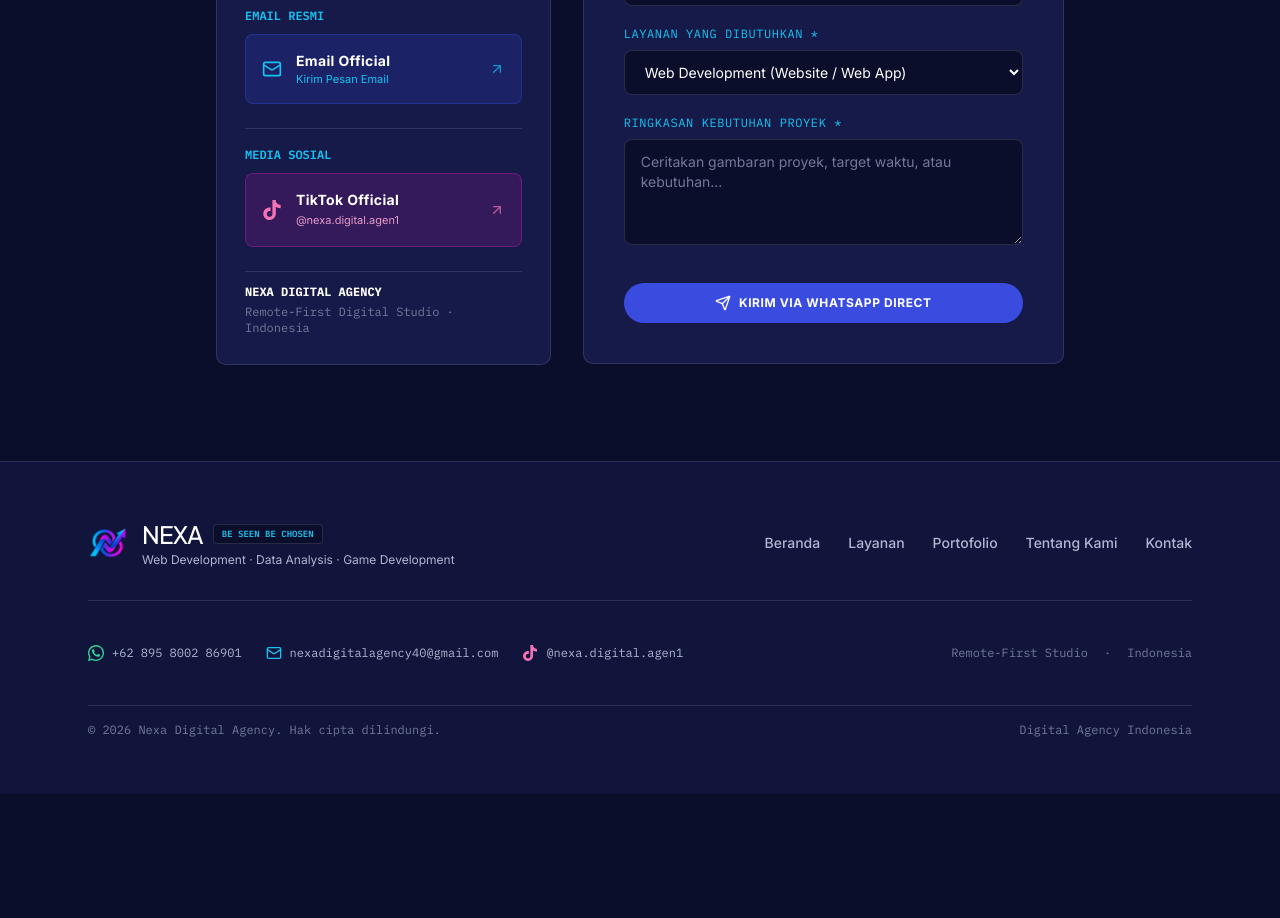
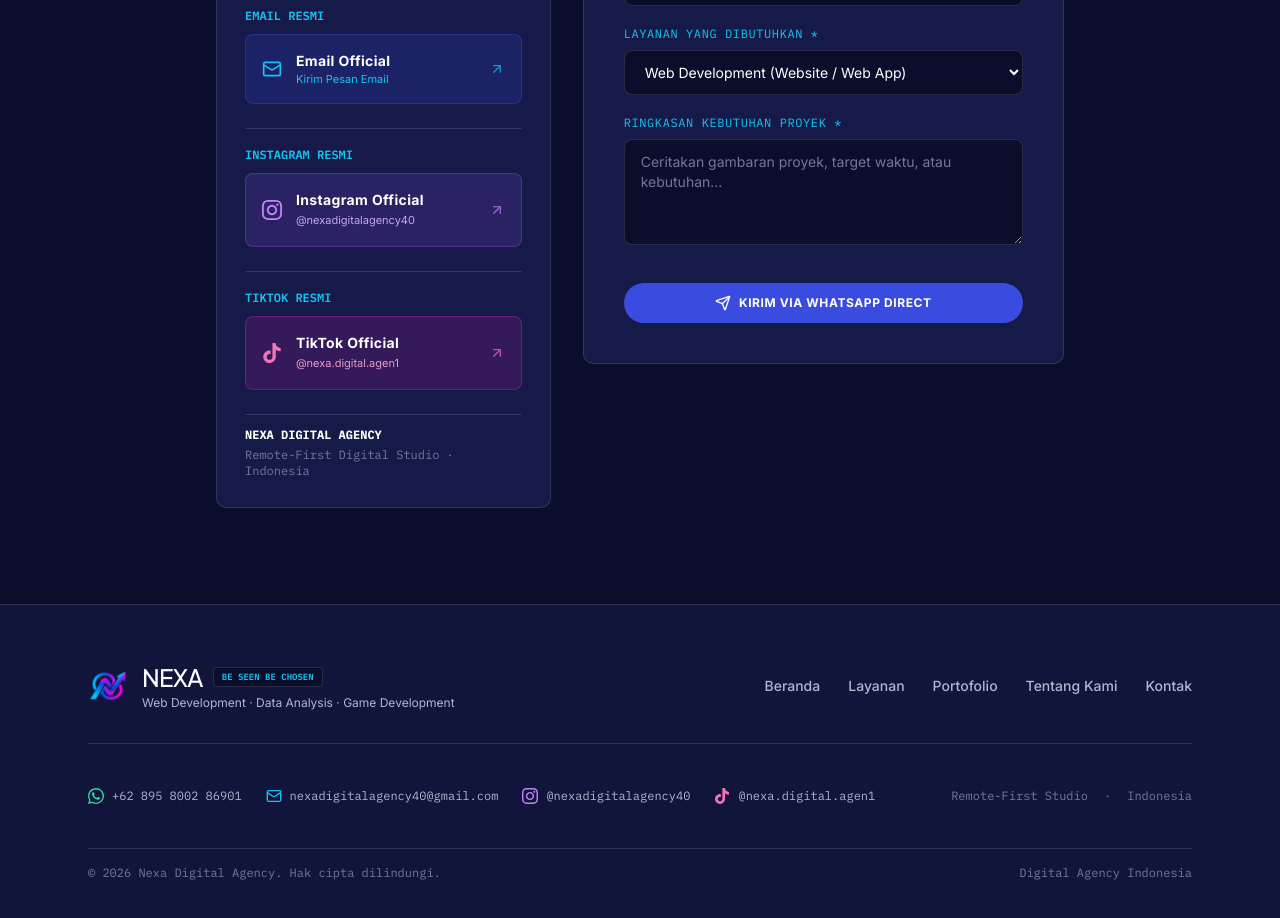
Before and after one commit to imanyunar/nexa-company, a Vue app: page /kontak in a window 1280 px wide. Shown: the part 640-1558 px from the top of the page. Before the commit the page ends 1434 px from the top, so only its background shows below. Built offline with nearby package versions, Linux system fonts and the light colour scheme; a web font is replaced by a local one.

Commit message:
feat: add Instagram official link and channels

```diff
--- a/src/components/Footer.vue
+++ b/src/components/Footer.vue
@@ -44,6 +44,17 @@
             <span class="break-all sm:break-normal">nexadigitalagency40@gmail.com</span>
           </a>
           <a
+            href="https://www.instagram.com/nexadigitalagency40/"
+            target="_blank"
+            rel="noopener noreferrer"
+            class="flex items-center gap-2 hover:text-purple-400 transition-colors py-1"
+          >
+            <svg class="w-4 h-4 text-purple-400 shrink-0" fill="currentColor" viewBox="0 0 24 24">
+              <path d="M12 2.163c3.204 0 3.584.012 4.85.07 3.252.148 4.771 1.691 4.919 4.919.058 1.265.069 1.645.069 4.849 0 3.205-.012 3.584-.069 4.849-.149 3.225-1.664 4.771-4.919 4.919-1.266.058-1.644.07-4.85.07-3.204 0-3.584-.012-4.849-.07-3.26-.149-4.771-1.699-4.919-4.92-.058-1.265-.07-1.644-.07-4.849 0-3.204.013-3.583.07-4.849.149-3.227 1.664-4.771 4.919-4.919 1.266-.057 1.645-.069 4.849-.069zm0-2.163c-3.259 0-3.667.014-4.947.072-4.358.2-6.78 2.618-6.98 6.98-.059 1.281-.073 1.689-.073 4.948 0 3.259.014 3.668.072 4.948.2 4.358 2.618 6.78 6.98 6.98 1.281.058 1.689.072 4.948.072 3.259 0 3.668-.014 4.948-.072 4.354-.2 6.782-2.618 6.979-6.98.059-1.28.073-1.689.073-4.948 0-3.259-.014-3.667-.072-4.947-.196-4.354-2.617-6.78-6.979-6.98-1.281-.059-1.69-.073-4.949-.073zm0 5.838c-3.403 0-6.162 2.759-6.162 6.162s2.759 6.163 6.162 6.163 6.162-2.759 6.162-6.163c0-3.403-2.759-6.162-6.162-6.162zm0 10.162c-2.209 0-4-1.79-4-4 0-2.209 1.791-4 4-4s4 1.791 4 4c0 2.21-1.791 4-4 4zm6.406-11.845c-.796 0-1.441.645-1.441 1.44s.645 1.44 1.441 1.44c.795 0 1.439-.645 1.439-1.44s-.644-1.44-1.439-1.44z"/>
+            </svg>
+            <span>@nexadigitalagency40</span>
+          </a>
+          <a
             href="https://www.tiktok.com/@nexa.digital.agen1?_r=1&_t=ZS-99LSlCbuCXA"
             target="_blank"
             rel="noopener noreferrer"
--- a/src/views/ContactView.vue
+++ b/src/views/ContactView.vue
@@ -5,7 +5,7 @@
       <div class="text-center max-w-2xl mx-auto space-y-4">
         <div class="text-xs font-mono t-cyan uppercase tracking-widest font-semibold">CONTACT & CONSULTATION</div>
         <h1 class="text-4xl sm:text-5xl font-display font-light text-white">Mulai Diskusi Proyek</h1>
-        <p class="t-muted text-base sm:text-lg leading-relaxed">Hubungi kami melalui WhatsApp, Email, atau TikTok. Kami siap memberikan solusi arsitektur dan estimasi terbaik.</p>
+        <p class="t-muted text-base sm:text-lg leading-relaxed">Hubungi kami melalui WhatsApp, Email, Instagram, atau TikTok. Kami siap memberikan solusi arsitektur dan estimasi terbaik.</p>
       </div>
 
       <div class="grid grid-cols-1 md:grid-cols-12 gap-8 items-start">
@@ -58,9 +58,33 @@
               </a>
             </div>
 
+            <!-- Instagram -->
+            <div class="space-y-2 pt-3 border-t b-subtle">
+              <span class="text-xs font-mono t-cyan uppercase font-semibold">Instagram Resmi</span>
+              <a
+                href="https://www.instagram.com/nexadigitalagency40/"
+                target="_blank"
+                rel="noopener noreferrer"
+                class="flex items-center justify-between p-4 rounded-lg font-semibold text-sm hover:scale-[1.02] transition-all cursor-pointer group"
+                style="background:rgba(168,85,247,0.15); border:1px solid rgba(168,85,247,0.3); color:#C084FC;"
+              >
+                <div class="flex items-center gap-3.5 min-w-0">
+                  <!-- Official Instagram Vector Icon -->
+                  <svg class="w-5 h-5 shrink-0" fill="currentColor" viewBox="0 0 24 24">
+                    <path d="M12 2.163c3.204 0 3.584.012 4.85.07 3.252.148 4.771 1.691 4.919 4.919.058 1.265.069 1.645.069 4.849 0 3.205-.012 3.584-.069 4.849-.149 3.225-1.664 4.771-4.919 4.919-1.266.058-1.644.07-4.85.07-3.204 0-3.584-.012-4.849-.07-3.26-.149-4.771-1.699-4.919-4.92-.058-1.265-.07-1.644-.07-4.849 0-3.204.013-3.583.07-4.849.149-3.227 1.664-4.771 4.919-4.919 1.266-.057 1.645-.069 4.849-.069zm0-2.163c-3.259 0-3.667.014-4.947.072-4.358.2-6.78 2.618-6.98 6.98-.059 1.281-.073 1.689-.073 4.948 0 3.259.014 3.668.072 4.948.2 4.358 2.618 6.78 6.98 6.98 1.281.058 1.689.072 4.948.072 3.259 0 3.668-.014 4.948-.072 4.354-.2 6.782-2.618 6.979-6.98.059-1.28.073-1.689.073-4.948 0-3.259-.014-3.667-.072-4.947-.196-4.354-2.617-6.78-6.979-6.98-1.281-.059-1.69-.073-4.949-.073zm0 5.838c-3.403 0-6.162 2.759-6.162 6.162s2.759 6.163 6.162 6.163 6.162-2.759 6.162-6.163c0-3.403-2.759-6.162-6.162-6.162zm0 10.162c-2.209 0-4-1.79-4-4 0-2.209 1.791-4 4-4s4 1.791 4 4c0 2.21-1.791 4-4 4zm6.406-11.845c-.796 0-1.441.645-1.441 1.44s.645 1.44 1.441 1.44c.795 0 1.439-.645 1.439-1.44s-.644-1.44-1.439-1.44z"/>
+                  </svg>
+                  <div class="flex flex-col min-w-0">
+                    <span class="text-sm font-bold text-white tracking-wide">Instagram Official</span>
+                    <span class="text-[11px] opacity-90 font-normal text-purple-300">@nexadigitalagency40</span>
+                  </div>
+                </div>
+                <ArrowUpRight class="w-4 h-4 opacity-70 group-hover:opacity-100 group-hover:translate-x-0.5 group-hover:-translate-y-0.5 transition-all shrink-0" />
+              </a>
+            </div>
+
             <!-- TikTok -->
             <div class="space-y-2 pt-3 border-t b-subtle">
-              <span class="text-xs font-mono t-cyan uppercase font-semibold">Media Sosial</span>
+              <span class="text-xs font-mono t-cyan uppercase font-semibold">TikTok Resmi</span>
               <a
                 href="https://www.tiktok.com/@nexa.digital.agen1?_r=1&_t=ZS-99LSlCbuCXA"
                 target="_blank"
```
